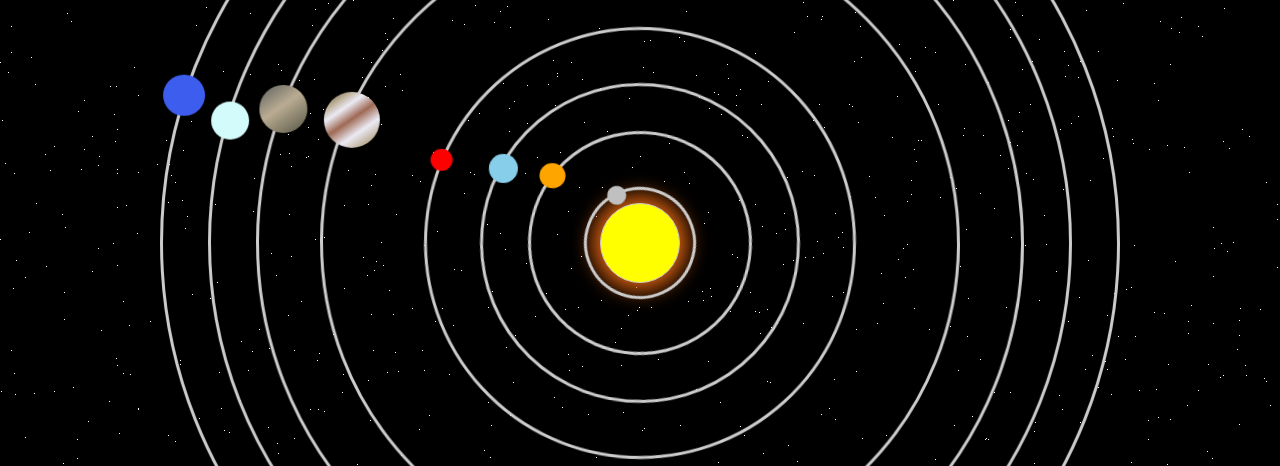
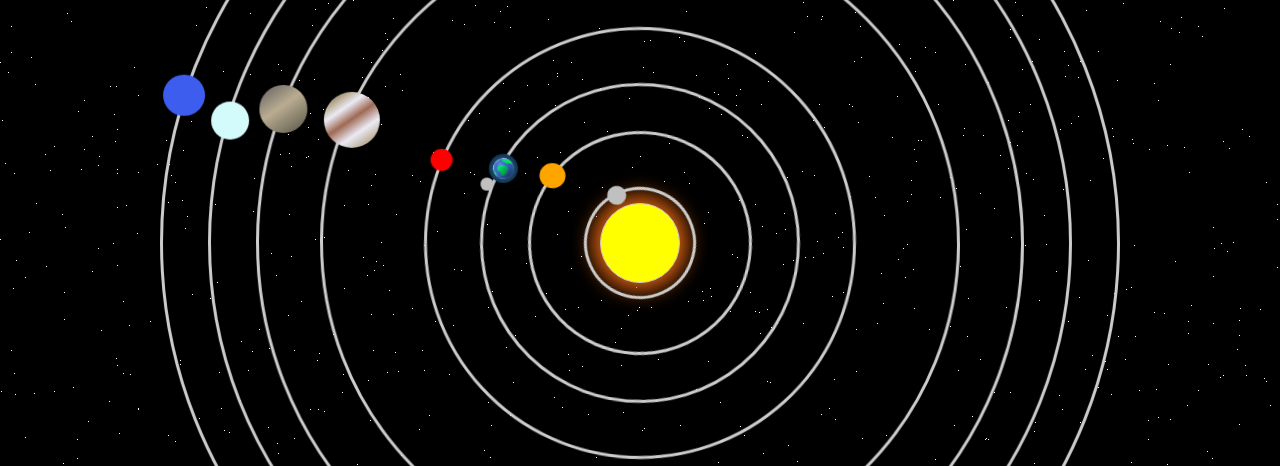
Before and after one commit to LeQu4ck/SolarSystem, a plain HTML site: page index.html in a window 1280 px wide. Shown: the part 157-623 px from the top of the page. Drawn offline with Linux system fonts and the light colour scheme.

Commit message:
added moon

```diff
--- a/func.js
+++ b/func.js
@@ -10,6 +10,6 @@ function generateStars() {
     star.style.left = Math.random() * 100 + "%";
     container.appendChild(star);
   }
-  };
+}
 
 generateStars();
--- a/index.html
+++ b/index.html
@@ -8,10 +8,12 @@
   </head>
   <body>
     <div class="solarSystem">
-      <div class="sun"></div>
+      <div class="sun pulse"></div>
       <div class="mercury"></div>
       <div class="venus"></div>
-      <div class="earth"></div>
+      <div class="earth">
+        <div class="moon"></div>
+      </div>
       <div class="mars"></div>
       <div class="jupiter"></div>
       <div class="saturn"></div>
--- a/style.css
+++ b/style.css
@@ -24,7 +24,6 @@ body {
 }
 
 .solarSystem {
-
   display: flex;
   flex-direction: row;
   justify-content: center;
@@ -46,6 +45,7 @@ body {
 .mercury::before,
 .venus::before,
 .earth::before,
+.moon::before,
 .mars::before,
 .jupiter::before,
 .saturn::before,
@@ -107,7 +107,140 @@ body {
   margin-bottom: 0.3em;
   height: 1.8em;
   width: 1.8em;
-  background-color: skyblue;
+  background: radial-gradient(
+        ellipse at 50% 50%,
+        rgb(69 255 144 / 0) 0%,
+        50%,
+        rgb(42 100 151 / 1) 50%,
+        52.94%,
+        rgb(13 42 66 / 1) 100%
+      )
+      0% 0% / 100% 100% no-repeat no-repeat,
+    /* Mask */
+      radial-gradient(
+        ellipse at 100% 100%,
+        rgb(0 0 0 / 0.41) 0%,
+        24.72%,
+        rgb(0 0 0 / 0) 65.2%
+      )
+      55.17% 54.48% / 71% 71% no-repeat no-repeat,
+    /* Shade */
+      radial-gradient(
+        ellipse at 100% 100%,
+        rgb(0 0 0 / 0.3) 0%,
+        50%,
+        rgb(0 0 0 / 0) 71.29%
+      )
+      67.94% 70.14% / 58.2% 57.8% no-repeat no-repeat,
+    /* Shade */
+      radial-gradient(
+        ellipse at 50% 50%,
+        rgb(255 255 255 / 0.28) 0%,
+        14.69%,
+        rgb(255 255 255 / 0) 68.07%
+      )
+      28.65% 28.4% / 31.6% 32.4% no-repeat no-repeat,
+    /* Shine */
+      radial-gradient(
+        ellipse at 50% 50%,
+        rgb(255 255 255 / 0) 0%,
+        65.56%,
+        rgb(255 255 255 / 0.49) 68.07%
+      )
+      51.59% 52.71% / 74.8% 74.2% no-repeat no-repeat,
+    /* Shine */
+      radial-gradient(
+        ellipse at 0% 100%,
+        rgb(0 224 90 / 1) 0%,
+        50%,
+        rgb(69 168 255 / 0) 54.81%
+      )
+      17.93% 71.94% / 20.8% 28% no-repeat no-repeat,
+    /* Land */
+      radial-gradient(
+        ellipse at 50% 50%,
+        rgb(0 224 90 / 1) 0%,
+        50%,
+        rgb(69 168 255 / 0) 54.81%
+      )
+      85.39% 22.82% / 46.6% 17.6% no-repeat no-repeat,
+    /* Land */
+      radial-gradient(
+        ellipse at 50% 50%,
+        rgb(0 224 90 / 1) 0%,
+        50%,
+        rgb(69 168 255 / 0) 54.81%
+      )
+      62.92% 17.48% / 46.6% 17.6% no-repeat no-repeat,
+    /* Land */
+      radial-gradient(
+        ellipse at 100% 0%,
+        rgb(0 224 90 / 1) 0%,
+        50%,
+        rgb(69 168 255 / 0) 54.81%
+      )
+      26.37% 60.14% / 23.4% 14.2% no-repeat no-repeat,
+    /* Land */
+      radial-gradient(
+        ellipse at 0% 0%,
+        rgb(0 224 90 / 1) 0%,
+        50%,
+        rgb(69 168 255 / 0) 54.81%
+      )
+      65.01% 78.18% / 23.4% 34% no-repeat no-repeat,
+    /* Land */
+      radial-gradient(
+        ellipse at 100% 0%,
+        rgb(0 224 90 / 1) 0%,
+        50%,
+        rgb(69 168 255 / 0) 54.81%
+      )
+      40.66% 78.18% / 15.4% 34% no-repeat no-repeat,
+    /* Land */
+      radial-gradient(
+        ellipse at 100% 100%,
+        rgb(0 224 90 / 1) 0%,
+        50%,
+        rgb(69 168 255 / 0) 54.81%
+      )
+      26.37% 41.69% / 23.4% 17% no-repeat no-repeat,
+    /* Land */
+      radial-gradient(
+        ellipse at 0% 100%,
+        rgb(0 224 90 / 1) 0%,
+        50%,
+        rgb(69 168 255 / 0) 54.81%
+      )
+      64.12% 41.69% / 32% 17% no-repeat no-repeat,
+    /* Land */
+      radial-gradient(
+        ellipse at 50% 50%,
+        rgb(69 117 255 / 1) 0%,
+        50%,
+        rgb(42 100 151 / 1) 100%
+      )
+      49.64% 49.26% / 72.2% 72.8% no-repeat no-repeat; /* Water */
+}
+
+.moon {
+  position: absolute;
+  height: 3em;
+  width: 3em;
+  border-style: solid;
+  border-color: transparent;
+  border-radius: 5px 5px 0 0;
+  border-radius: 50%;
+  animation: orbit 5s linear infinite;
+
+  margin-left: -0.6em;
+  margin-top: 4.38em;
+}
+.moon::before {
+  margin-top: 2em;
+  margin-bottom: 0.3em;
+  height: 0.8em;
+  width: 0.8em;
+  background-color: silver;
 }
 
 .mars {
```
Lines whose indentation alone changed are shown as unchanged.
